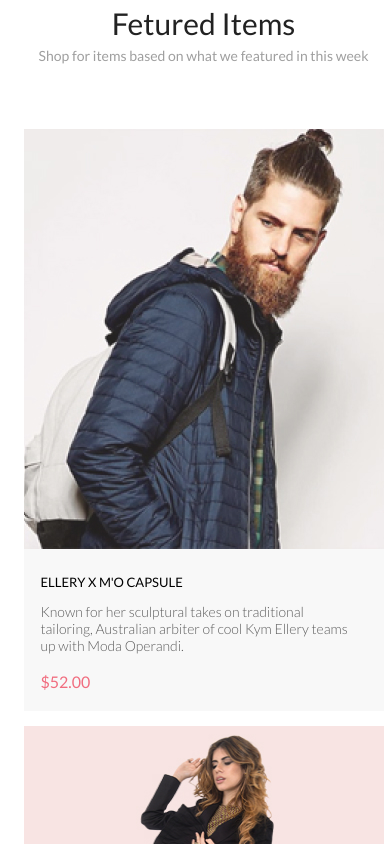
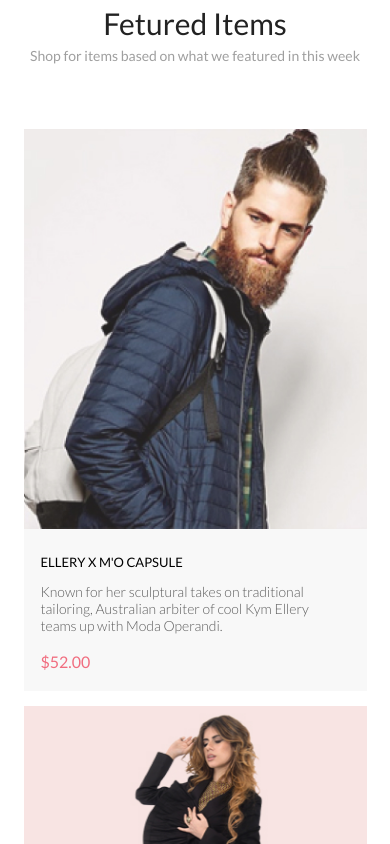
Before and after one commit to hugeelf/htmlcssjs, a plain HTML site: page hw3/index.html in a window 390 px wide. Shown: the part 1580-2424 px from the top of the page. Drawn offline with Linux system fonts and the light colour scheme.

Commit message:
add mobileversion-fixed

```diff
--- a/hw3/style.css
+++ b/hw3/style.css
@@ -345,7 +345,7 @@ a {
     }
 }
 
-@media (min-width: 320px) and (max-width: 767px) {
+@media (max-width: 767px) {
     .content {
         max-width: 375px;
         padding-left: 16px;
@@ -414,4 +414,8 @@ a {
     .featured__card {
         width: 100%;
     }
+
+    .card__img {
+        max-width: 100%;
+    }
 }
```
